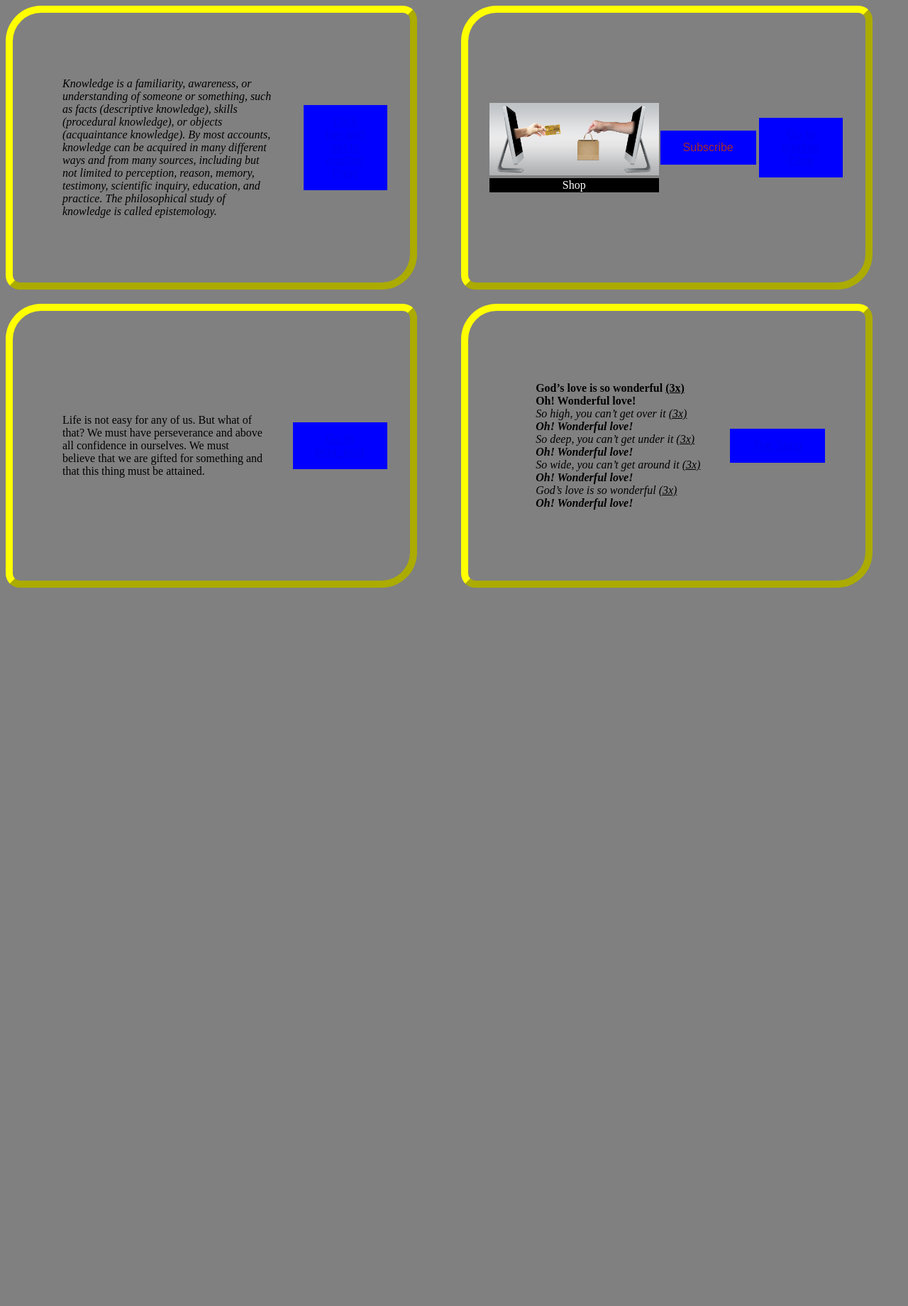
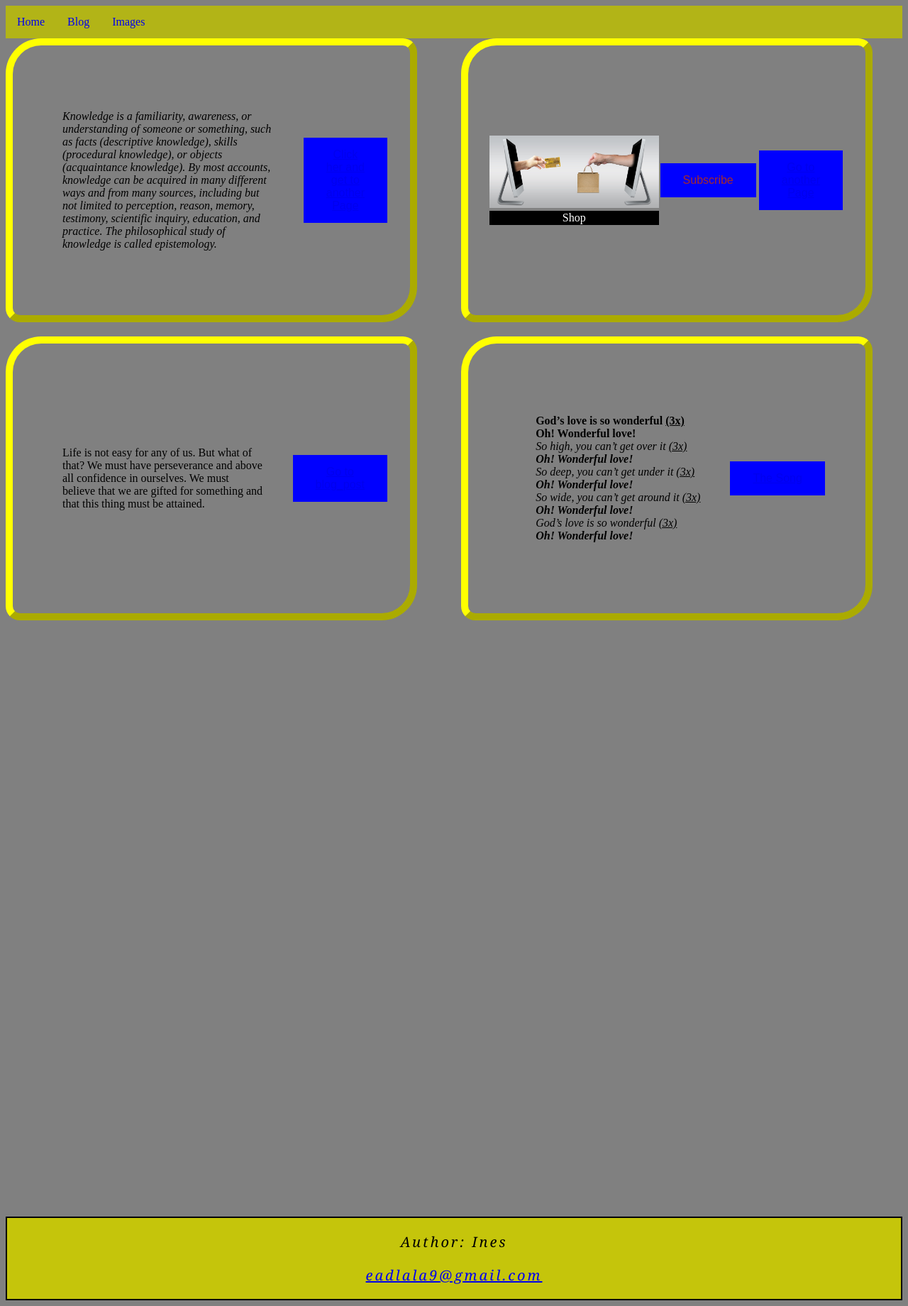
Before and after one commit to Ino54/Project1, a plain HTML site: page index.html in a window 1280 px wide. Shown: the whole page at 71% size. Before the commit the page ends 1676 px from the top, so only its background shows below. Drawn offline with Linux system fonts and the light colour scheme.

Commit message:
Images Files +all review

```diff
--- a/Css/Page2.css
+++ b/Css/Page2.css
@@ -4,7 +4,7 @@ body{
     padding: 0px;
     background-color: salmon;
     /*added Image zu dem Body*/
-    background-image: url("ecommerce.jpg");
+    background-image: url("/img/ecommerce.jpg");
    background-repeat: no-repeat;
     background-size: 1400px 1200px;
 }
--- /dev/null
+++ b/Css/box.css
@@ -0,0 +1,56 @@
+.body {
+    background-color: silver;
+}
+.box {
+    /*flexbox*/
+    display: flex;
+    align-items: top;
+    justify-content: stretch;
+    border: 1px solid red;
+    background-color: rgba(244, 96, 96, 0.288);
+}
+
+.sidebar {
+    grid-area: sd;
+}
+
+.content {
+    grid-area: main;
+}
+
+.footer {
+    grid-area: ft;
+}
+/* hover: select links on mouse over ,active select all the active link*/
+a:link,
+a:visited {
+    padding: 14px 10px;
+    text-decoration: none;
+    text-align: center;
+    display: inline-block;
+}
+/* hover: select links on mouse over ,active select all the active link*/
+a:hover,
+a:active {
+    background-color: none;
+}
+
+/*large Screen*/
+@media (min-width: 901px) {
+    .container {
+        display: grid;
+        width: 100%;
+        height: 100%;
+        margin: auto;
+        margin-top: 0px;
+
+        /*setup rows and columns*/
+        grid-template-columns: 300px 300px 1px;
+        grid-template-rows: 250px 600px 1fr;
+        grid-template-areas:
+            "hd hd hd hd hd hd hd "
+            "sd main main main main main main "
+            "ft ft ft ft ft ft ft";
+        border: 2px solid red;
+    }
+}
--- a/Css/header.css
+++ b/Css/header.css
@@ -1,7 +1,7 @@
 .header {
     grid-area: hd;
     /*added the  Image*/
-    background-image: url("tulpen1.jpg");
+    background-image: url("/img/tulpen1.jpg");
     background-size: contain;
     background-repeat: repeat;
 }
--- a/Css/homepage.css
+++ b/Css/homepage.css
@@ -1,6 +1,34 @@
 body {
   background-color: grey;
 }
+
+/*nav*/
+nav{
+  width:100%;
+  background-color:rgb(178, 180, 23);
+}
+
+nav > ul {
+  list-style-type: none;
+  margin: 0;
+  padding: 0;
+  overflow: hidden;
+  background-color: rgb(178, 180, 23);
+}
+
+nav > ul > li {
+  float: left;
+}
+nav> ul > li > a {
+  display: block;
+  text-align: center;
+  padding: 14px 16px;
+  text-decoration: none;
+}
+nav > ul > li > a:hover {
+  background-color: #111;
+}
+
 /*flexbox*/
 .box {
   display: flex;
@@ -51,6 +79,10 @@ p {
 figure {
   margin: auto;
 }
+img {
+  max-width: 100%;
+  height: auto;
+}
 
 figcaption {
   background-color: black;
@@ -72,3 +104,14 @@ button {
   margin: 4px 2px;
   cursor: pointer;
 }
+
+
+
+footer {
+  border: 2px solid black;
+  background-color: rgb(197, 197, 11);
+}
+
+footer p {
+  text-align: center;
+}
--- a/index.html
+++ b/index.html
@@ -3,14 +3,23 @@
   <head>
     <title>Ines´s Homepage</title>
     <meta charset="utf-8"/>
+    <meta http-equiv="x-ua-compatible" content="ie=edge">
+
     <meta content="width=device-width", initial-scale=1 , maximum-scale=1 name=""viewport>
     <link rel="stylesheet" href="Css/homepage.css">
   </head>
   <body>
+    <nav>
+      <ul>
+        <li><a href="#home">Home</a></li>
+        <li><a href="blog_post.html">Blog</a></li>
+        <li> <a href="/img/">Images</a></li>
+      </ul>
+    </nav>
     <div class="container">
       <div class="box" id="one">
         <figure>
-          <img src="Css/ecommerce.jpg" alt="ecommerce" style= "width: 100%">
+          <img src="img/ecommerce.jpg" alt="ecommerce">
           <figcaption>Shop</figcaption>
         </figure>
         <button type="button" onclick="alert('Thanks vor Subscrbing!')">Subscribe</button>
@@ -47,5 +56,7 @@
         <button type="button"> <a href="Page2.html">  Click her and get to another Page</a></button>
       </div>
     </div>
+  <footer><p>Author: Ines</p>
+    <p><a href="eadlala9@gmail.com">eadlala9@gmail.com</a></p></footer>
   </body>
 </html>
```
Also changed, not shown: Css/Blog.css (+2 -94 lines), Css/S_media.css (added, +37 -0 lines), blog_post.html (+1 -1 lines), img/Ines.jpg (renamed from Css/Ines.jpg), img/ecommerce.jpg (renamed from Css/ecommerce.jpg), 3 other files.
